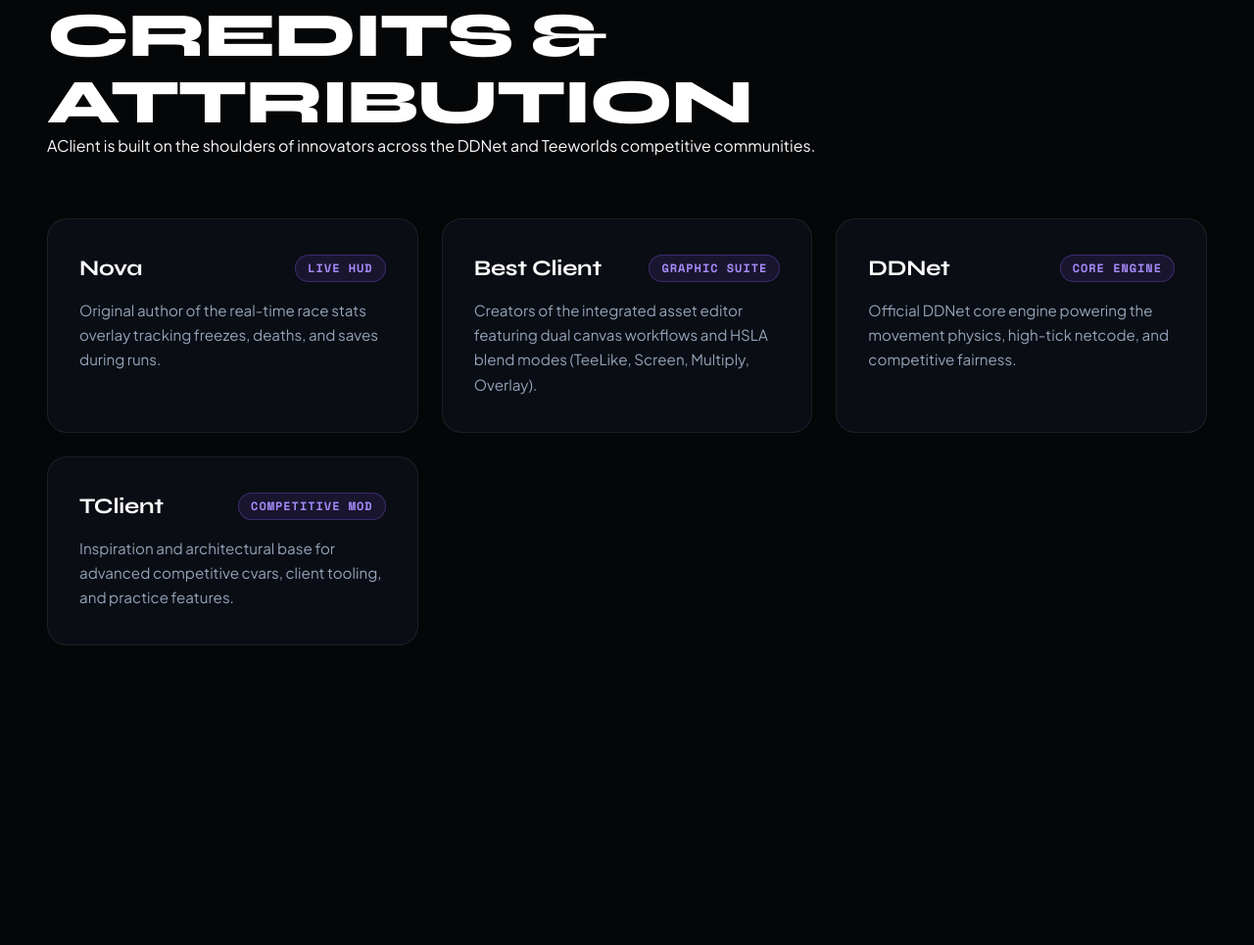
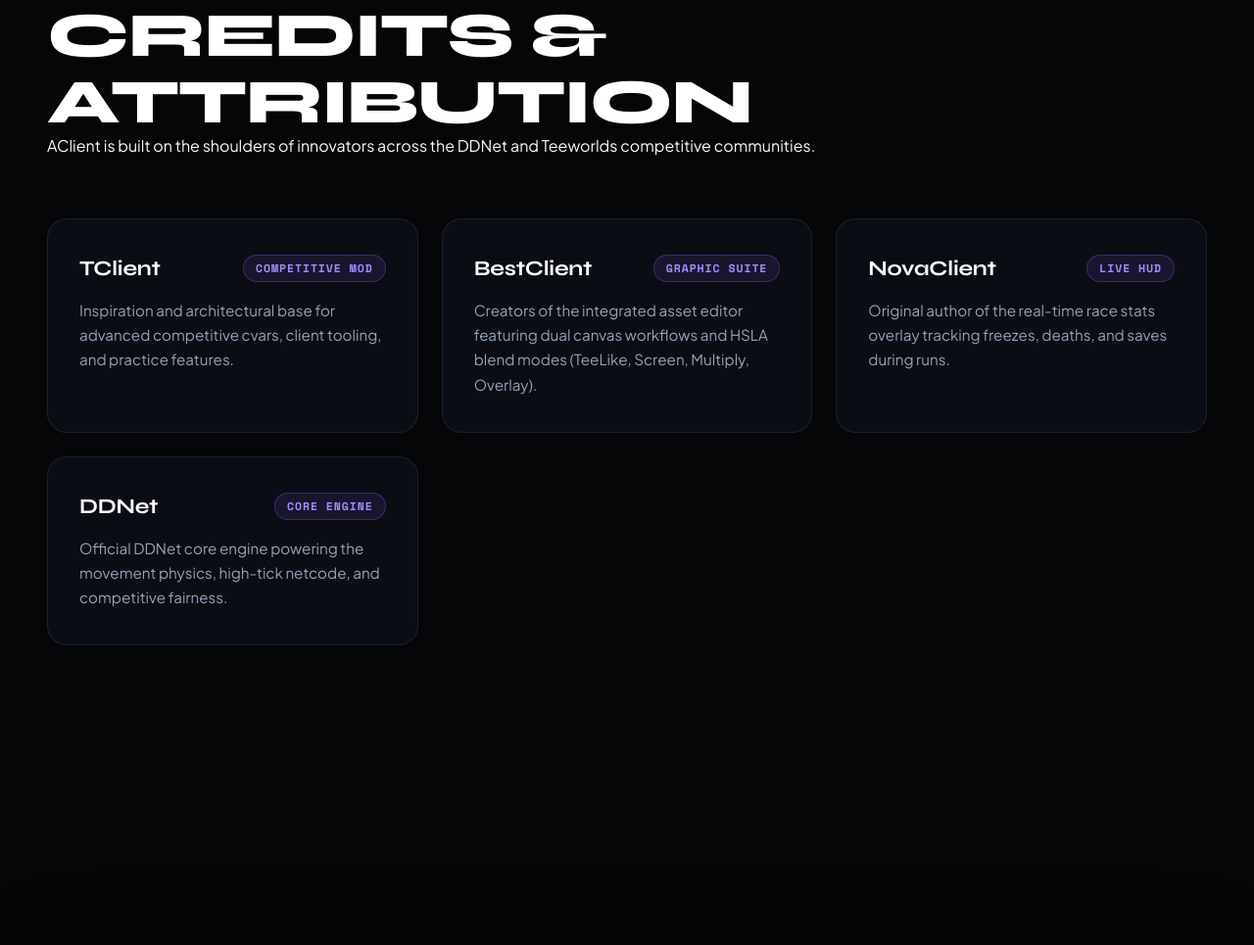
Before and after one commit to AgusClient/agusclient.github.io, a plain HTML site: page index.html in a window 1280 px wide. Shown: the part 9534-10499 px from the top of the page at 98% size. Drawn offline with nearby package versions, Linux system fonts and the light colour scheme.

Commit message:
feat(credits): reordenar creditos (TClient, BestClient, NovaClient, DDNet) y pulir badges

```diff
--- a/css/style.css
+++ b/css/style.css
@@ -2188,12 +2188,14 @@ a.btn-reserve-vip { text-decoration: none; }
   display: flex;
   align-items: center;
   justify-content: space-between;
+  gap: 0.75rem;
+  flex-wrap: wrap;
   margin-bottom: 1rem;
 }
 
 .credit-author {
   font-family: var(--font-display);
-  font-size: 1.4rem;
+  font-size: 1.35rem;
   font-weight: 700;
   color: #fff;
   letter-spacing: -0.01em;
@@ -2202,12 +2204,14 @@ a.btn-reserve-vip { text-decoration: none; }
 .credit-badge {
   display: inline-block;
   font-family: var(--font-mono);
-  font-size: 0.75rem;
+  font-size: 0.72rem;
   font-weight: 700;
   text-transform: uppercase;
   letter-spacing: 0.08em;
   padding: 0.3rem 0.75rem;
   border-radius: 100px;
+  white-space: nowrap;
+  flex-shrink: 0;
   background: rgba(139, 92, 246, 0.12);
   color: var(--accent-text);
   border: 1px solid rgba(139, 92, 246, 0.3);
--- a/index.html
+++ b/index.html
@@ -726,21 +726,31 @@
       <div class="credits-grid">
         <div class="credit-card">
           <div class="credit-header">
-            <h3 class="credit-author">Nova</h3>
-            <span class="credit-badge" data-i18n="credits.nova_badge">Live HUD</span>
+            <h3 class="credit-author">TClient</h3>
+            <span class="credit-badge" data-i18n="credits.tclient_badge">Competitive Mod</span>
           </div>
-          <p class="credit-body" data-i18n="credits.nova_desc">
-            Creador original del overlay de estadísticas en vivo que contabiliza freezes, muertes y saves en tiempo real durante la carrera.
+          <p class="credit-body" data-i18n="credits.tclient_desc">
+            Inspiración y base modular para configuraciones competitivas avanzadas, integraciones y utilidades de práctica.
           </p>
         </div>
 
         <div class="credit-card">
           <div class="credit-header">
-            <h3 class="credit-author">Best Client</h3>
+            <h3 class="credit-author">BestClient</h3>
             <span class="credit-badge" data-i18n="credits.bestclient_badge">Graphic Suite</span>
           </div>
           <p class="credit-body" data-i18n="credits.bestclient_desc">
             Creadores del editor de assets integrado con lienzo dual y modos de fusión HSLA (TeeLike, Screen, Multiply y Overlay).
+          </p>
+        </div>
+
+        <div class="credit-card">
+          <div class="credit-header">
+            <h3 class="credit-author">NovaClient</h3>
+            <span class="credit-badge" data-i18n="credits.nova_badge">Live HUD</span>
+          </div>
+          <p class="credit-body" data-i18n="credits.nova_desc">
+            Creador original del overlay de estadísticas en vivo que contabiliza freezes, muertes y saves en tiempo real durante la carrera.
           </p>
         </div>
 
@@ -751,16 +761,6 @@
           </div>
           <p class="credit-body" data-i18n="credits.ddnet_desc">
             Motor base oficial de DDNet sobre el que se apoya toda la física de juego, conectividad y seguridad de red.
-          </p>
-        </div>
-
-        <div class="credit-card">
-          <div class="credit-header">
-            <h3 class="credit-author">TClient</h3>
-            <span class="credit-badge" data-i18n="credits.tclient_badge">Competitive Mod</span>
-          </div>
-          <p class="credit-body" data-i18n="credits.tclient_desc">
-            Inspiración y base modular para configuraciones competitivas avanzadas, integraciones y utilidades de práctica.
           </p>
         </div>
       </div>
```
